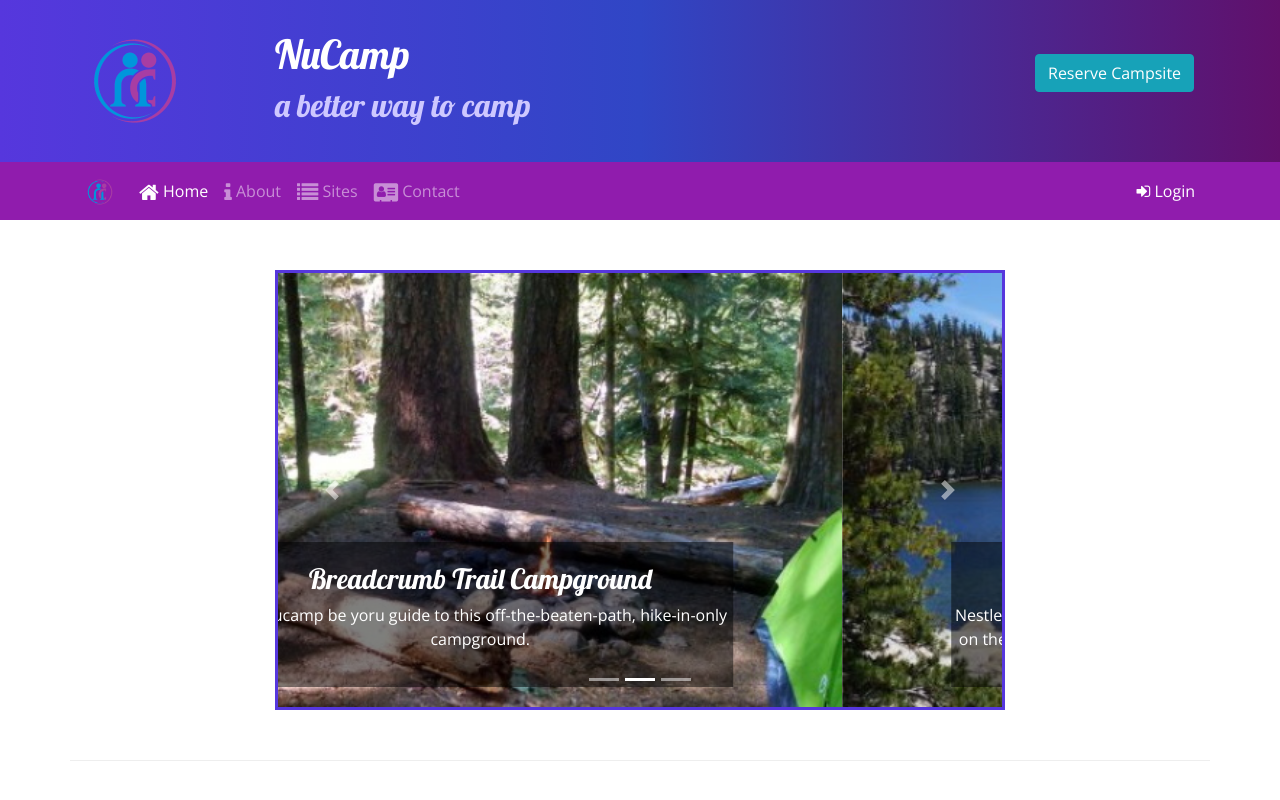
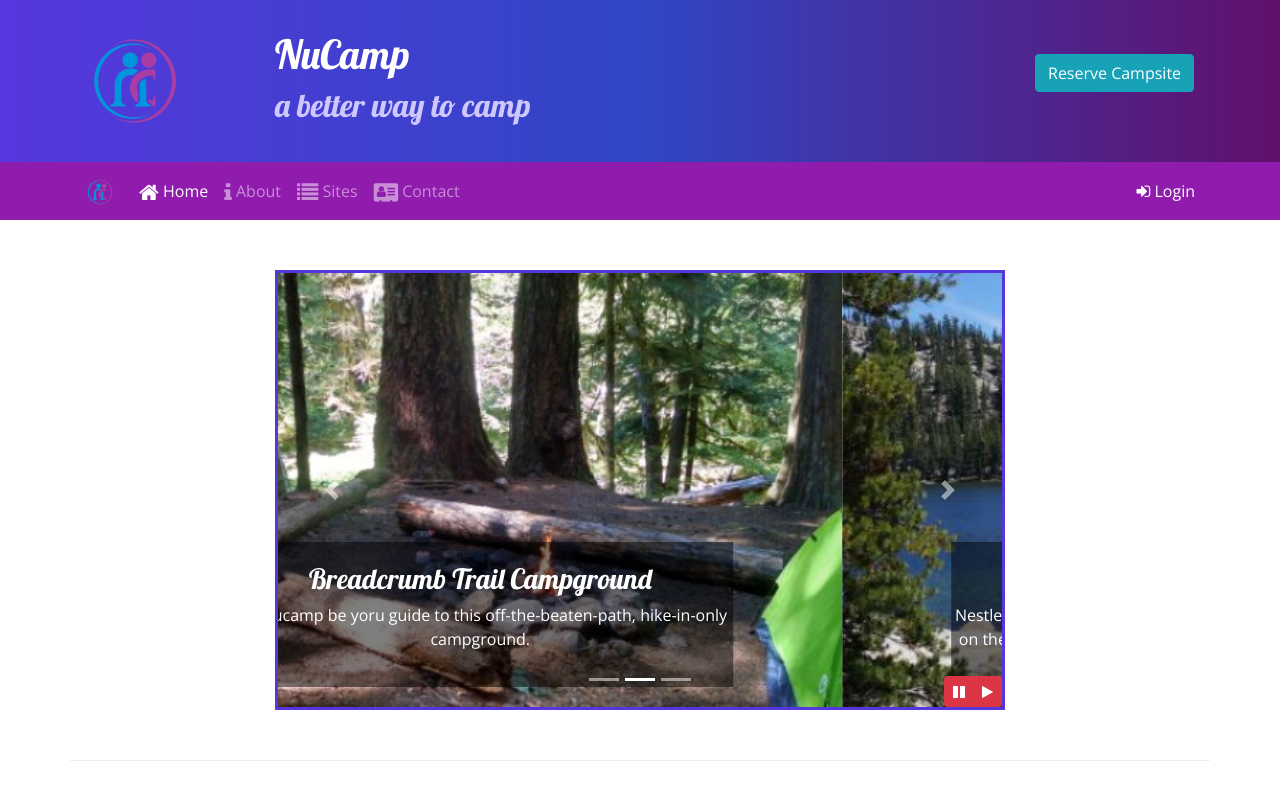
Before and after one commit to JacobM8/nucamp-bootstrap, a website: page index.html in a window 1280 px wide. Shown: the top 800 px of the page. Drawn offline with nearby package versions, Linux system fonts and the light colour scheme.

Commit message:
added play and pause button to carousel

```diff
--- a/css/styles.css
+++ b/css/styles.css
@@ -57,3 +57,9 @@ header h2 {
     -ms-flex: 1 1 auto;
     flex: 1 1 auto;
 }
+
+#carouselButton {
+    position: absolute;
+    right: 0;
+    bottom: 0;
+}
--- a/index.html
+++ b/index.html
@@ -200,6 +200,14 @@
                         <span class="carousel-control-next-icon"></span>
                         <span class="sr-only">Next</span>
                     </a>
+                    <div class="btn-group" id="carouselButton">
+                        <button class="btn btn-sm btn-danger" id="carouselPause">
+                            <i class="fa fa-pause"></i>
+                        </button>
+                        <button class="btn btn-sm btn-danger" id="carouselPlay">
+                            <i class="fa fa-play"></i>
+                        </button>
+                    </div>
                 </div>
             </div>
         </div>
@@ -333,6 +341,18 @@
     <script src="node_modules/popper.js/dist/umd/popper.min.js"></script>
     <script src="node_modules/bootstrap/dist/js/bootstrap.min.js"></script>
 
+    <script>
+        $(function() {
+            $(".carousel").carousel({ interval: 2000});
+            $("#carouselPause").click(function(){
+                $(".carousel").carousel("pause");
+            });
+            $("#carouselPlay").click(function(){
+                $(".carousel").carousel("cycle");
+            });
+        });
+    </script>
+
 </body>
 
 </html>
```
